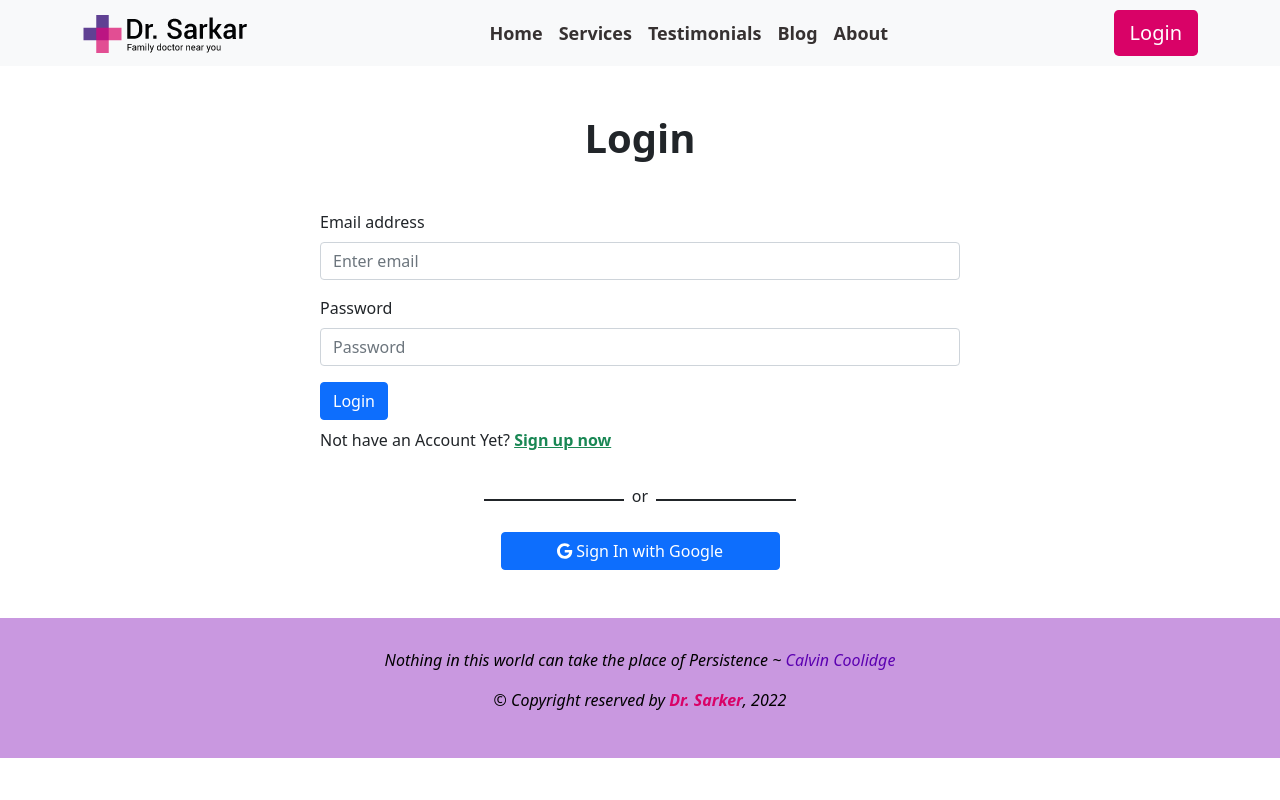
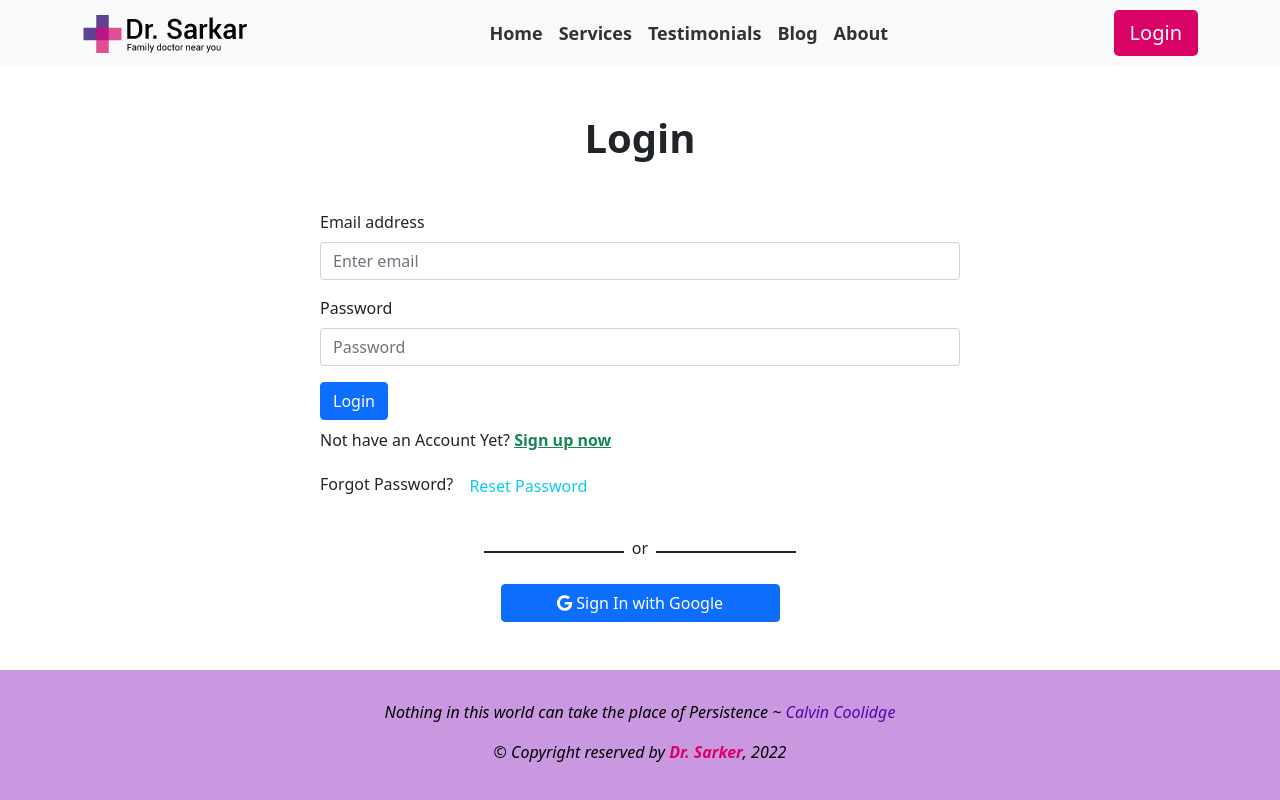
Before and after one commit to hexaalif/Dr-sarkar-family-doctor-near-you, a React (Create React App) app: page /login in a window 1280 px wide. Shown: the top 800 px of the page. Built offline with nearby package versions, Linux system fonts and the light colour scheme; no server answers.

Commit message:
toast added

```diff
--- a/package.json
+++ b/package.json
@@ -18,6 +18,7 @@
     "react-firebase-hooks": "^5.0.3",
     "react-router-dom": "^6.3.0",
     "react-scripts": "5.0.1",
+    "react-toastify": "^8.2.0",
     "web-vitals": "^2.1.4"
   },
   "scripts": {
--- /dev/null
+++ b/src/Component/Pages/Loading/Loading.js
@@ -0,0 +1,15 @@
+import React from "react";
+import { Spinner } from "react-bootstrap";
+
+const Loading = () => {
+  return (
+    <div
+      style={{ height: "400px" }}
+      className="w-100 d-flex justify-content-center align-items-center"
+    >
+      <Spinner animation="border" variant="dark"></Spinner>
+    </div>
+  );
+};
+
+export default Loading;
--- a/src/Component/Pages/Login/Login/Login.js
+++ b/src/Component/Pages/Login/Login/Login.js
@@ -2,14 +2,21 @@ import React, { useRef } from "react";
 import { Button, Form } from "react-bootstrap";
 import { Link, useLocation, useNavigate } from "react-router-dom";
 import auth from "../../../../firebase.init";
-import { useSignInWithEmailAndPassword } from "react-firebase-hooks/auth";
+import {
+  useSignInWithEmailAndPassword,
+  useSendPasswordResetEmail,
+} from "react-firebase-hooks/auth";
 import MediaLogin from "../MediaLogin/MediaLogin";
+import { ToastContainer, toast } from "react-toastify";
+import "react-toastify/dist/ReactToastify.css";
 
 const Login = () => {
   const emailRef = useRef("");
   const passwordRef = useRef("");
   const [signInWithEmailAndPassword, user, loading, error] =
     useSignInWithEmailAndPassword(auth);
+
+  const [sendPasswordResetEmail, sending] = useSendPasswordResetEmail(auth);
 
   const location = useLocation();
   let from = location.state?.from?.pathname || "/";
@@ -30,6 +37,17 @@ const Login = () => {
   if (user) {
     navigate(from, { replace: true });
   }
+
+  const resetPassword = async () => {
+    const email = emailRef.current.value;
+    if (email) {
+      await sendPasswordResetEmail(email);
+      toast("Sent email");
+    } else {
+      toast("please enter the email");
+    }
+  };
+
   return (
     <div>
       <h1 className="text-center text-dark fw-bolder my-5">Login</h1>
@@ -63,6 +81,16 @@ const Login = () => {
             Sign up now
           </Link>
         </p>
+        <p>
+          Forgot Password?{" "}
+          <Button
+            className="text-info text-decoration-none btn bg-white border-0 "
+            onClick={resetPassword}
+          >
+            Reset Password
+          </Button>
+          <ToastContainer />
+        </p>
       </Form>
       <MediaLogin></MediaLogin>
     </div>
--- a/src/Component/Shared/RequireAuth/RequireAuth.js
+++ b/src/Component/Shared/RequireAuth/RequireAuth.js
@@ -2,10 +2,14 @@ import React from "react";
 import { useAuthState } from "react-firebase-hooks/auth";
 import { Navigate, useLocation } from "react-router-dom";
 import auth from "../../../firebase.init";
+import Loading from "../../Pages/Loading/Loading";
 
 const RequireAuth = ({ children }) => {
   const [user, loading] = useAuthState(auth);
   const location = useLocation();
+  if (loading) {
+    return <Loading></Loading>;
+  }
   if (!user) {
     return <Navigate to="/login" state={{ from: location }} replace />;
   }
```
Also changed, not shown: 1 other file (tests, documents, lock files or other folders).
